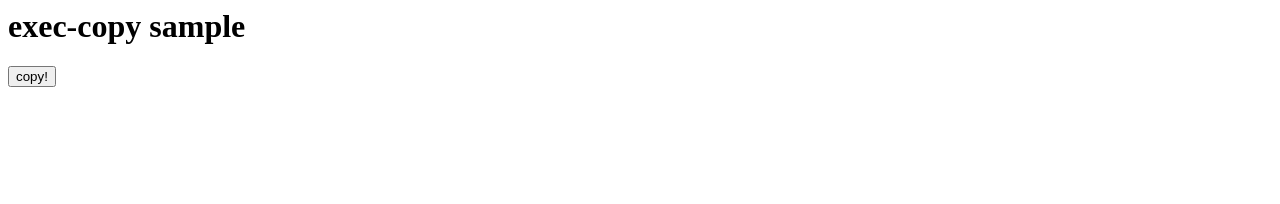
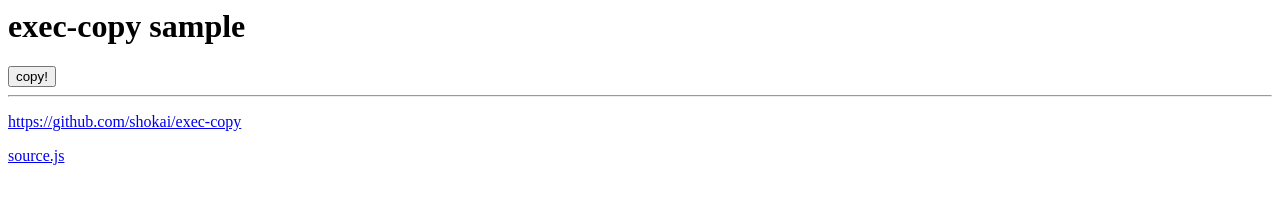
Before and after one commit to shokai/exec-copy, a website: page sample/index.html in a window 1280 px wide. Drawn offline with Linux system fonts and the light colour scheme.

Commit message:
update sample

```diff
--- a/sample/index.html
+++ b/sample/index.html
@@ -1,9 +1,16 @@
 <html>
   <head>
     <h1>exec-copy sample</h1>
+    <script src='./bundle.js'></script>
   </head>
   <body>
     <input type='button' id='btnCopy' value='copy!' />
-    <script src='./bundle.js'></script>
+    <hr />
+    <p>
+      <a href='https://github.com/shokai/exec-copy'>https://github.com/shokai/exec-copy</a>
+    </p>
+    <p>
+      <a href='./source.js'>source.js</a>
+    </p>
   </body>
 </html>
```
Also changed, not shown: README.md.
